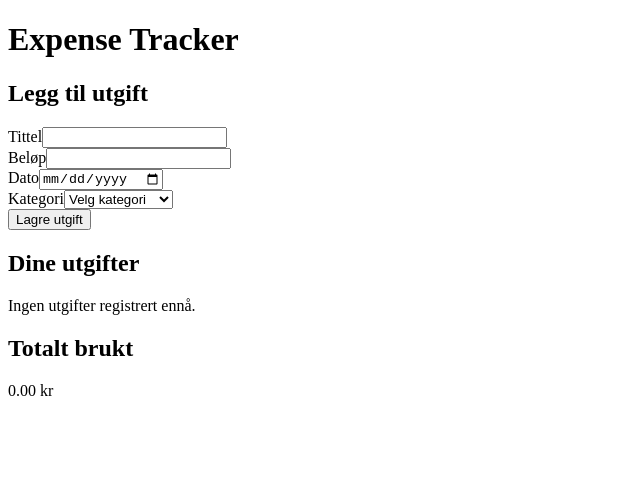
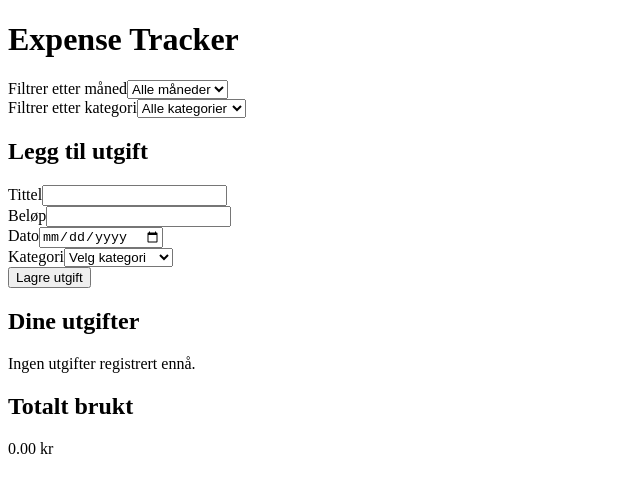
Before and after one commit to moa-reidar/ass-3-frontend, a React (Vite) app in the folder assignment_3/: page / in a window 1280 px wide. Shown: the top 492 px of the page, without its empty margins (0-640 px from the left). Built offline with nearby package versions, Linux system fonts and the light colour scheme.

Commit message:
Integrated Filter component and implemented filtering logic in App.jsx using useState, props and array filter. problem with filtering month

```diff
--- a/assignment_3/src/App.jsx
+++ b/assignment_3/src/App.jsx
@@ -6,34 +6,61 @@ import './css/style.css';
 import ExpenseForm from './components/ExpenseForm';
 import ExpenseList from './components/ExpenseList';
 import TotalExpense from './components/TotalExpense';
+import Filter from './components/Filter';
 
 function App() {
-  // Leser fra localStorage ved oppstart
+  // Leser utgifter fra localStorage ved oppstart
   const [expenses, setExpenses] = useState(() => {
     const storedExpenses = localStorage.getItem('expenses');
     return storedExpenses ? JSON.parse(storedExpenses) : [];
   });
 
+  // Lagrer valgte filtreringsvalg (måned og kategori)
+  const [filters, setFilters] = useState({
+    month: '',
+    category: ''
+  });
+
+  // Funksjon som oppdaterer filtrene
+  const handleFilterChange = (newFilters) => {
+    setFilters(newFilters);
+  };
+
   const handleAddExpense = (expenseData) => {
     const newExpense = {
       ...expenseData,
-      id: Math.random().toString(), // gir en midlertidig unik ID
+      id: Math.random().toString(),
     };
     setExpenses((prev) => [newExpense, ...prev]);
     console.log('Lagret utgift:', newExpense);
   };
 
-  // Effekt kjører hver gang expenses oppdateres
+  // Lagrer til localStorage hver gang expenses endres
   useEffect(() => {
     localStorage.setItem('expenses', JSON.stringify(expenses));
   }, [expenses]);
 
+  // Filtrerer utgifter basert på måned og kategori
+  const filteredExpenses = expenses.filter((expense) => {
+    const expenseMonth = expense.date;
+    const matchesMonth = filters.month === '' || expenseMonth === filters.month;
+    const matchesCategory = filters.category === '' || expense.category === filters.category;
+    return matchesMonth & matchesCategory;
+  });
+
   return (
     <div className="app">
       <h1 className="app__title">Expense Tracker</h1>
+
+      <Filter
+        selectedMonth={filters.month}
+        selectedCategory={filters.category}
+        onFilterChange={handleFilterChange}
+      />
+
       <ExpenseForm onAddExpense={handleAddExpense} />
-      <ExpenseList expenses={expenses} />
-      <TotalExpense expenses={expenses} /> {/*del som viser totalsum*/}
+      <ExpenseList expenses={filteredExpenses} />
+      <TotalExpense expenses={filteredExpenses} />
     </div>
   );
 }
```
